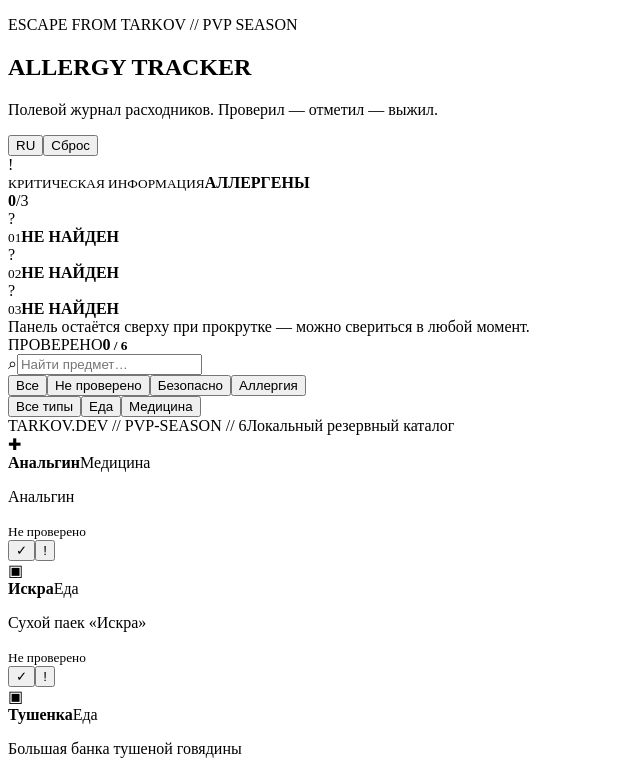
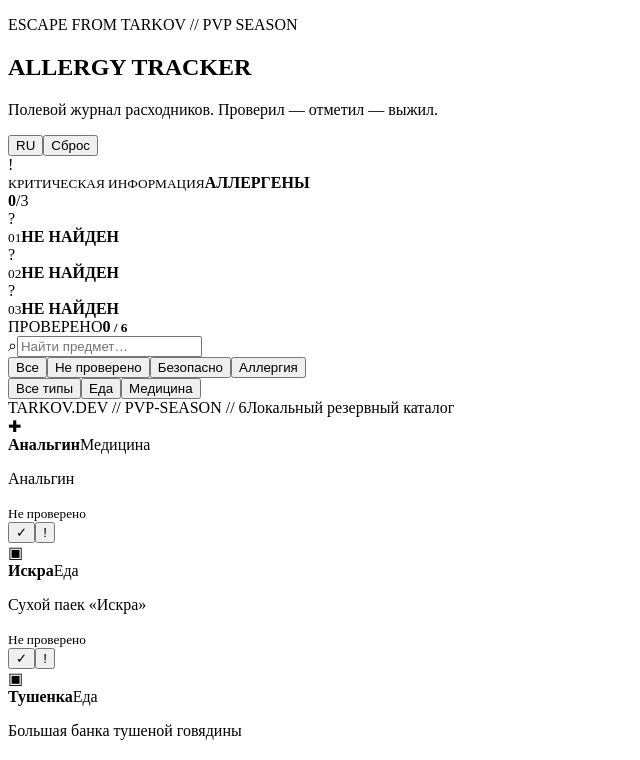
Before and after one commit to AntifrizRr/eft-allergy-tracker, a React (Vite) app: page / in a window 1280 px wide. Shown: the top 760 px of the page, without its empty margins (0-640 px from the left). Built offline with nearby package versions, Linux system fonts and the light colour scheme; the HTML template or start-up script is replaced by a standard one.

Commit message:
Remove sticky panel helper copy

```diff
--- a/src/App.tsx
+++ b/src/App.tsx
@@ -182,18 +182,22 @@
           })}
         </div>
 
+        {(stats.allergic >= 3 || stats.allergic > 0) && (
           <div className="allergy-board-foot">
+            {stats.allergic >= 3 && (
               <span>
-            {stats.allergic >= 3
-              ? (language === 'ru' ? 'Три аллергена установлены. Остальные расходники безопасны по исключению.' : 'All three allergens identified. Remaining consumables are safe by elimination.')
-              : (language === 'ru' ? 'Панель остаётся сверху при прокрутке — можно свериться в любой момент.' : 'This panel stays visible while scrolling for instant reference.')}
+                {language === 'ru'
+                  ? 'Три аллергена установлены. Остальные расходники безопасны по исключению.'
+                  : 'All three allergens identified. Remaining consumables are safe by elimination.'}
               </span>
+            )}
             {stats.allergic > 0 && (
               <button type="button" onClick={showAllergens}>
                 {language === 'ru' ? 'В СПИСКЕ' : 'IN LIST'}
               </button>
             )}
           </div>
+        )}
       </section>
 
       <section className="progress-strip" aria-label={language === 'ru' ? 'Прогресс' : 'Progress'}>
```
Lines whose indentation alone changed are shown as unchanged.
